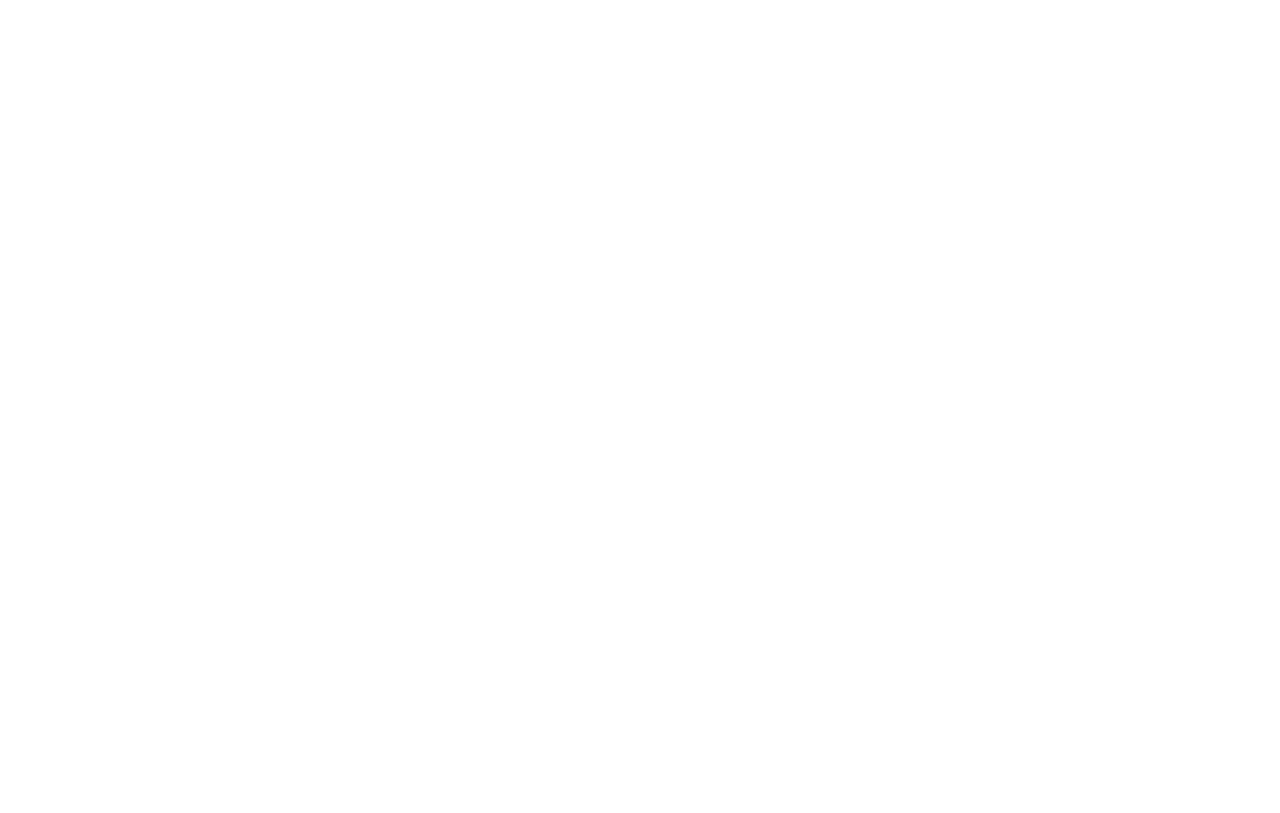
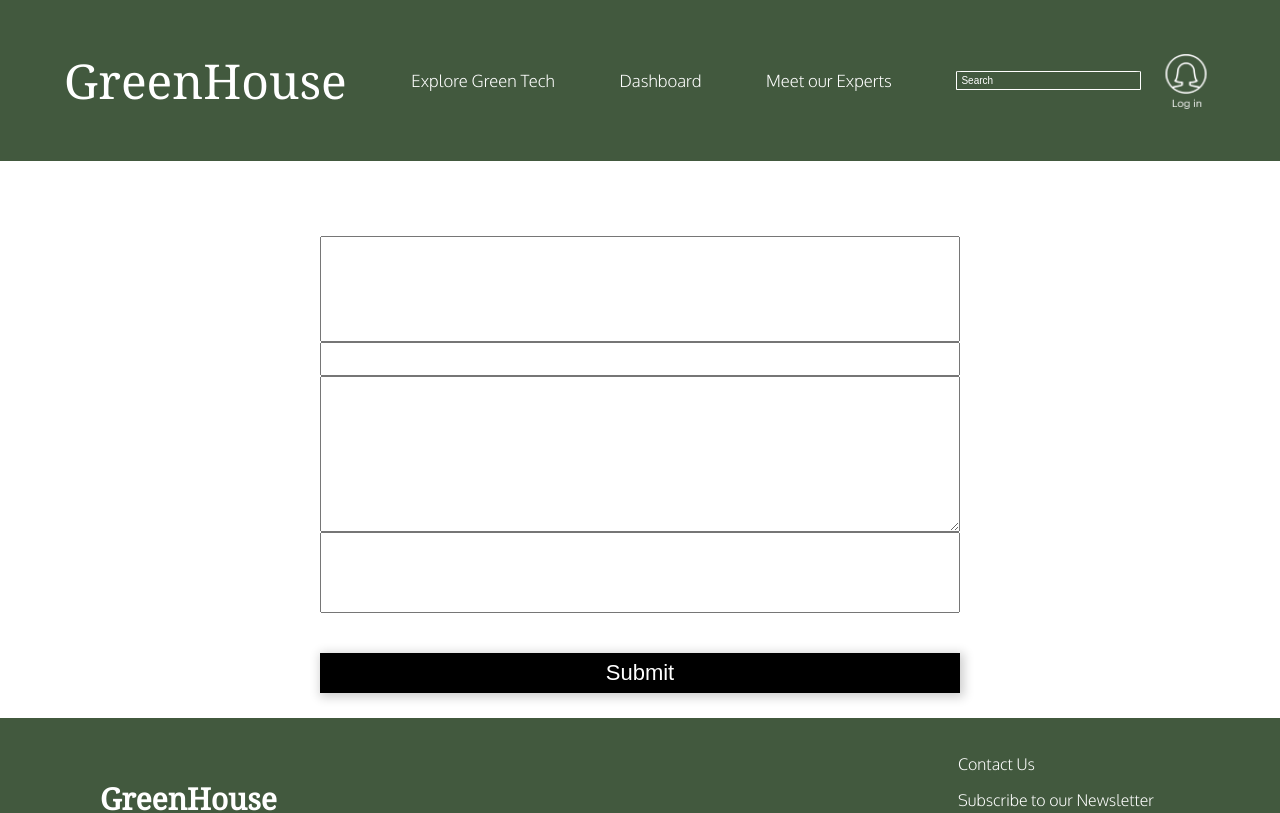
Before and after one commit to suttondemlong/green-house, a React (Create React App) app in the folder client/: page /add-article in a window 1280 px wide. Shown: the top 813 px of the page. Built offline with nearby package versions, Linux system fonts and the light colour scheme.

Commit message:
Updating ArticleCreate and created Articles and Article

```diff
--- a/client/src/App.js
+++ b/client/src/App.js
@@ -1,12 +1,18 @@
 import React from "react"
-import {Route} from 'react-router-dom'
+import {Route, Switch} from 'react-router-dom'
 import './App.css';
 import Home from "./screens/Home/Home";
+import Articles from "./screens/Articles/Articles"
+import ArticleCreate from "./screens/ArticleCreate/ArticleCreate"
 
 function App() {
   return (
     <div className="App">
-      <Route exact path="/" component={Home} />
+      <Switch>
+        <Route exact path="/" component={Home} />
+        <Route exact path="/articles" component={Articles} />
+        <Route exact path="/add-article" component={ArticleCreate} />
+      </Switch>
     </div>
   );
 }
--- a/client/src/components/Article/Article.css
+++ b/client/src/components/Article/Article.css
@@ -0,0 +1,60 @@
+.article {
+  display: flex;
+  flex-direction: column;
+  align-items: center;
+  margin: 10px;
+  box-shadow: 0px 0px 3px 1px #cecece;
+  transition: 250ms all;
+  padding: 20px;
+  margin-bottom: 60px;
+  max-width: 325px;
+  text-decoration: none;
+  color: #3d3c3c;
+}
+
+.article:hover {
+  transform: scale(1.02);
+  opacity: 0.9;
+}
+/* https://jonathannicol.com/blog/2014/06/16/centre-crop-thumbnails-with-css/ */
+.crop {
+  position: relative;
+  width: 300px;
+  height: 300px;
+  overflow: hidden;
+}
+
+.article-image {
+  position: absolute;
+  left: 50%;
+  top: 50%;
+  height: 100%;
+  width: auto;
+  -webkit-transform: translate(-50%, -50%);
+  -ms-transform: translate(-50%, -50%);
+  transform: translate(-50%, -50%);
+}
+
+.article-name {
+  font-size: 18px;
+  padding: 10px;
+  word-wrap: break-word;
+  text-align: center;
+}
+
+.price {
+  font-size: 18px;
+  padding: 10px;
+}
+
+@media (max-width: 500px) {
+  .article {
+    width: 100%;
+    margin-bottom: 20px;
+  }
+  .article-image {
+    width: 180px;
+    margin: 15px;
+    padding: 10px;
+  }
+}
--- a/client/src/components/Article/Article.jsx
+++ b/client/src/components/Article/Article.jsx
@@ -0,0 +1,19 @@
+import React from "react";
+import "./Article.css";
+import { Link } from "react-router-dom";
+
+const Article = (props) => {
+  return (
+    <>
+      <Link className="article" to={`/posts/${props._id}`}>
+        <div className="crop">
+        <img className="article-image" src={props.imgURL} alt={props.name} />
+        </div>
+          <div className="article-name">{props.title}</div>
+        <div className="author">{`${props.author}`}</div>
+      </Link>
+    </>
+  );
+};
+
+export default Article;
--- a/client/src/components/ArticleCards/ArticleCards.jsx
+++ b/client/src/components/ArticleCards/ArticleCards.jsx
@@ -1,4 +1,5 @@
 import React, { useState, useEffect } from "react";
+import {Link} from "react-router-dom"
 import "./ArticleCards.css";
 import ArticleCard from "../ArticleCard/ArticleCard";
 import { getArticles } from "../../services/articles";
@@ -34,10 +35,12 @@ const  ArticleCards =(props) => {
     <h2>What people are reading</h2>
       <div className="article-cards">
         <div className="cards">{CARDS}</div>
-      </div>
-      <button className="seemore-button" disabled>
-          See More
+        </div>
+        <Link to="/articles">
+      <button className="seemore-button">
+            See More
         </button>
+        </Link>
       </div>
       <hr className="article-hr"></hr>
       </>
--- a/client/src/screens/ArticleCreate/ArticleCreate.css
+++ b/client/src/screens/ArticleCreate/ArticleCreate.css
@@ -0,0 +1,44 @@
+.create-form {
+  padding-top: 50px;
+  display: flex;
+  flex-direction: column;
+  align-content: center;
+  margin: 25px auto;
+  height: 100%;
+  width: 50%;
+}
+.input-title:focus,
+.input-author:focus,
+.input-image:focus,
+select:focus {
+  outline: none;
+}
+
+.input-title {
+  font-size: 48px;
+  font-family: Georgia, "Times New Roman", Times, serif;
+  height: 100px;
+}
+
+.input-image {
+  font-size: 24px;
+  font-family: Arial, Helvetica, sans-serif;
+}
+
+.input-author {
+  font-size: 18px;
+  font-family: Arial, Helvetica, sans-serif;
+  height: 75px;
+}
+
+.submit-button {
+  font-size: 22px;
+  font-family: Arial, Helvetica, sans-serif;
+  height: 40px;
+  margin-top: 40px;
+  background-color: black;
+  color: white;
+  border: none;
+  box-shadow: 2px 2px 10px 2px #cecece;
+  cursor: pointer;
+}
--- a/client/src/screens/ArticleCreate/ArticleCreate.jsx
+++ b/client/src/screens/ArticleCreate/ArticleCreate.jsx
@@ -0,0 +1,78 @@
+import React, { useState } from "react";
+import './ArticleCreate.css'
+import Layout from "../../components/shared/Layout/Layout";
+import { Redirect } from "react-router-dom";
+import { createArticle } from "../../services/articles"
+
+
+function ArticleCreate(props) {
+  const [article, setArticle] = useState({
+    title: "",
+    imgURL: "",
+    content: "",
+    author: ""
+  });
+  const [isCreated, setCreated] = useState(false)
+
+  const handleChange = (event) => {
+    const { name, value } = event.target;
+    setArticle({
+      ...article,
+      [name]: value,
+    })
+  };
+  const handleSumbit = async (event) => {
+    event.preventDefault();
+    const created = await createArticle(article);
+    setCreated({ created })
+  };
+    if (isCreated) {
+    return <Redirect to={"/articles"} />
+  }
+  return (
+    <Layout>
+      <form className="create-form" onSubmit={handleSumbit}>
+        <label htmlFor='title'/>
+        <input
+          className="input-title"
+          placeholder="Title"
+          value={article.title}
+          name="title"
+          required
+          autoFocus
+          onChange={handleChange}
+        />
+        <input
+          className="input-image"
+          placeholder="Image URL"
+          value={article.imgURL}
+          name="imgURL"
+          required
+          onChange={handleChange}
+        />
+        <textarea
+          className="textarea-description"
+          rows={10}
+          placeholder="Content"
+          value={article.content}
+          name="content"
+          required
+          onChange={handleChange}
+        />
+        <input
+          className="input-author"
+          placeholder="Author"
+          value={article.author}
+          name="author"
+          required
+          onChange={handleChange}
+        />
+        <button type="submit" className="submit-button">
+          Submit
+        </button>
+      </form>
+    </Layout>
+  );
+}
+
+export default ArticleCreate;
--- a/client/src/screens/Articles/Articles.css
+++ b/client/src/screens/Articles/Articles.css
@@ -1,13 +1,19 @@
 .articles {
+  width: 90vw;
   display: flex;
-  flex-direction: row;
-  overflow-x: scroll;
-  justify-content: center;
-  align-items: center;
+  flex-wrap: wrap;
+  justify-content: space-evenly;
+  padding: 40px;
 }
 
-.article-img {
-  height: 250px;
-  width: 250px;
-  margin: 25px;
+.add-article {
+  text-decoration: none;
+  color: #3d3c3c;
 }
+
+@media (max-width: 500px) {
+  .articles {
+    width: 100%;
+    justify-content: space-around;
+  }
+}
--- a/client/src/screens/Articles/Articles.jsx
+++ b/client/src/screens/Articles/Articles.jsx
@@ -1,13 +1,14 @@
 import React, { useState, useEffect } from 'react';
+import { Link } from "react-router-dom"
 import "./Articles.css";
 import { getArticles } from "../../services/articles";
+import Layout from '../../components/shared/Layout/Layout';
+import Article from "../../components/Article/Article"
 
 
 function Articles(props) {
-  // const [items, setItems] = useState([])
   const [articles, setArticles] = useState([])
 
-//async await move line 14 above 12
   useEffect(() => {
     const fetchArticles = async () => {
       const articles = await getArticles()
@@ -15,19 +16,24 @@ function Articles(props) {
     }
    fetchArticles()
   }, [])
-
-  console.log(articles)
-  console.log(articles[0])
-
+  const articlesJSX = articles.map((post, index) => (
+    <Article
+      _id={post._id}
+      title={post.title}
+      imgURL={post.imgURL}
+      content={post.content}
+      author={post.author}
+      key={index}
+    />
+  ));
 
   return (
-    <div className="article-carousel">
-      <h2>What People Are Reading</h2>
-      <div className="articles">
-        {articles.map((articles) => (
-          <img className="article-img" src={articles.imgURL} alt="Article" />))}
-      </div>
-    </div>
+    <Layout>
+      <Link to="/add-article" className="add-article">
+        <h2>Add Article</h2>
+        </Link>
+      <div className="articles">{articlesJSX}</div>
+    </Layout>
   );
 }
 
--- a/client/src/screens/Home/Home.jsx
+++ b/client/src/screens/Home/Home.jsx
@@ -1,5 +1,4 @@
 import React from 'react';
-import Articles from '../Articles/Articles'
 import Buying from '../../components/Buying/Buying'
 import ChatHomePage from '../../components/ChatHomePage/ChatHomePage'
 import Directions from '../../components/Directions/Directions';
```
Also changed, not shown: 1 other file (tests, documents, lock files or other folders).
